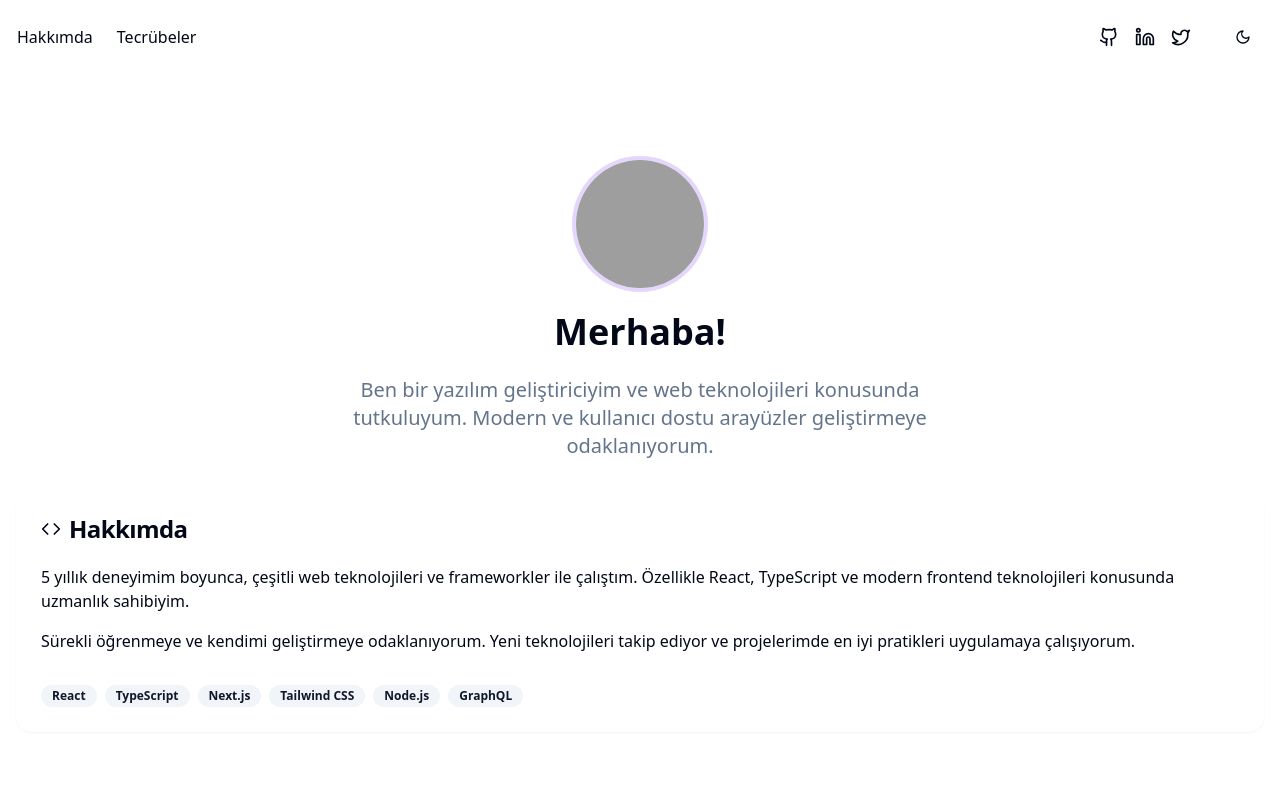
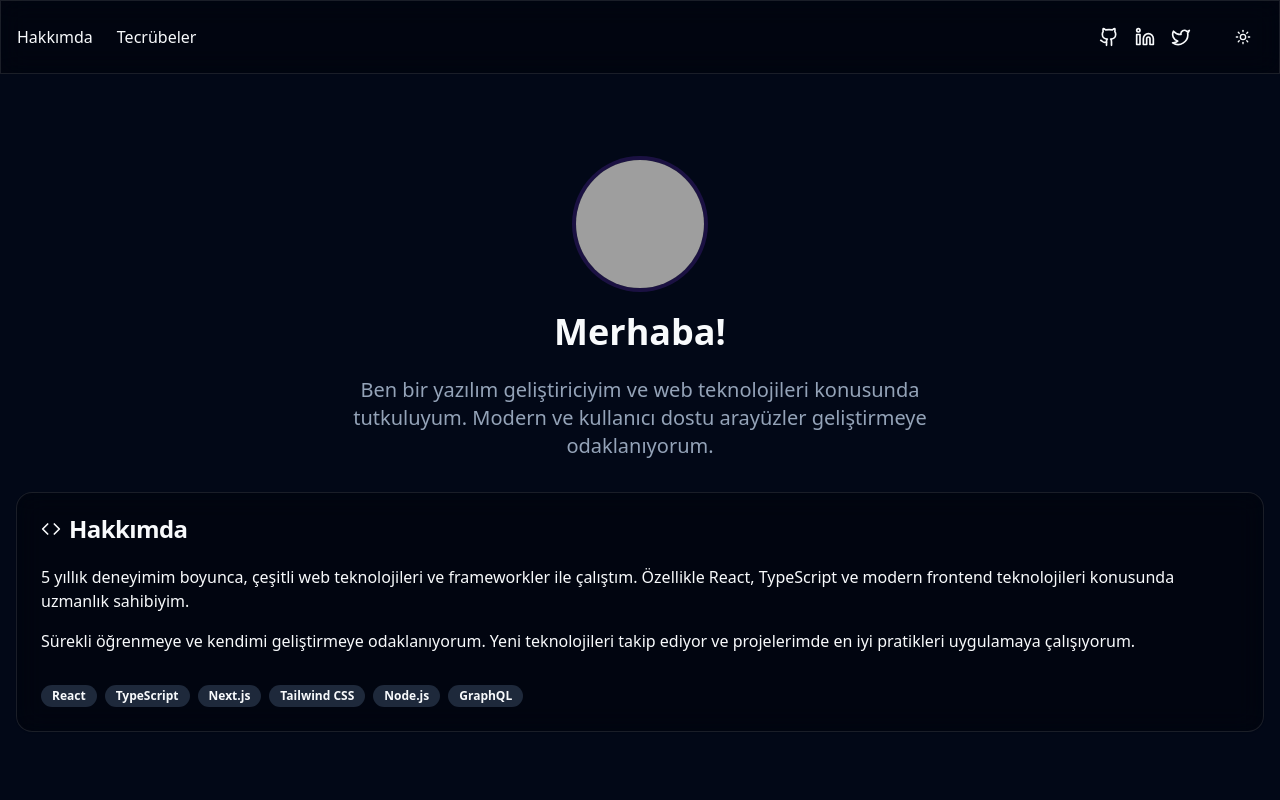
Before and after one commit to ilaybilge/personal-web-spark, a React (Vite) app: page / in a window 1280 px wide. Shown: the top 800 px of the page. Built offline with nearby package versions, Linux system fonts and the light colour scheme; grey boxes are pictures that could not be loaded.

Commit message:
Implement dark mode option
The commit implements a dark mode option, potentially based on user's system time.  Further details on implementation are not specified.

```diff
--- a/src/components/layout/Layout.tsx
+++ b/src/components/layout/Layout.tsx
@@ -4,13 +4,19 @@ import { Sun, Moon, Github, Linkedin, Twitter } from "lucide-react";
 import { Button } from "@/components/ui/button";
 
 const Layout = ({ children }: { children: React.ReactNode }) => {
-  const [isDark, setIsDark] = useState(false);
+  const [isDark, setIsDark] = useState(true); // Changed default to true
   const [showScrollTop, setShowScrollTop] = useState(false);
 
   useEffect(() => {
     const handleScroll = () => {
       setShowScrollTop(window.scrollY > 200);
     };
+
+    // Check system time and set theme accordingly
+    const currentHour = new Date().getHours();
+    const shouldBeDark = currentHour < 6 || currentHour >= 18; // Dark mode between 6 PM and 6 AM
+    setIsDark(shouldBeDark);
+    document.documentElement.classList.toggle("dark", shouldBeDark);
 
     window.addEventListener("scroll", handleScroll);
     return () => window.removeEventListener("scroll", handleScroll);
```
